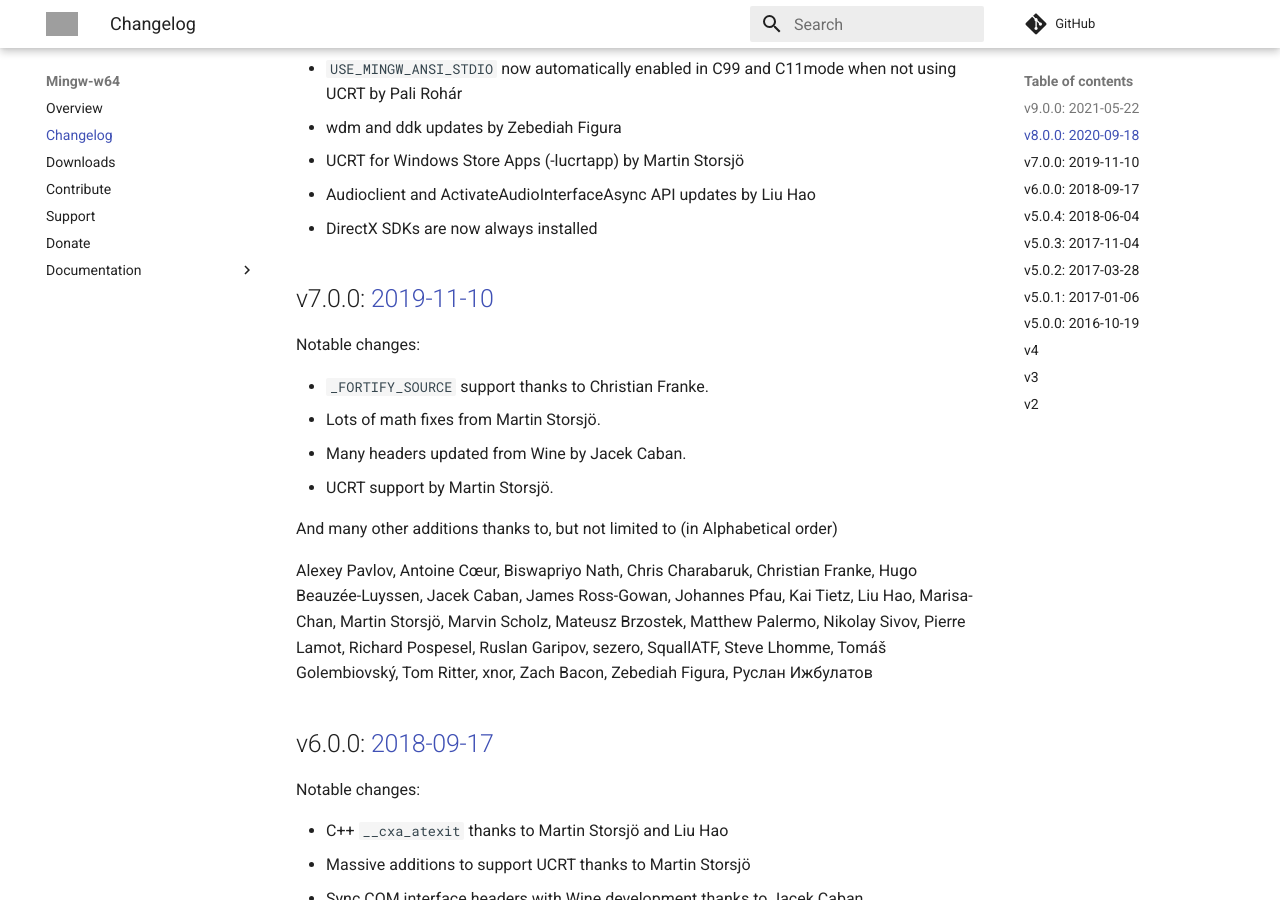
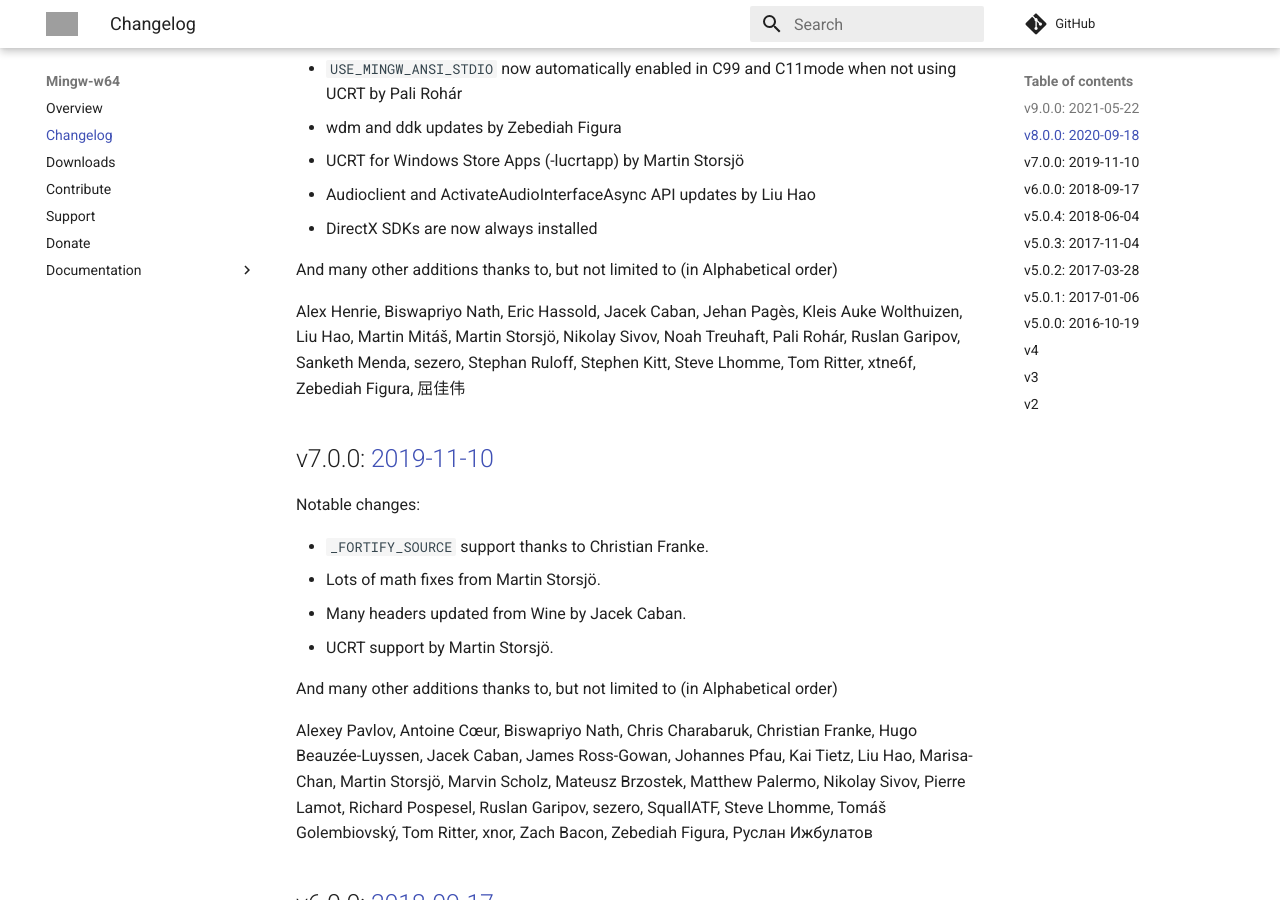
Before and after one commit to mingw-w64/mingw-w64.github.io, an MkDocs documentation site: the page built from web/changelog.md, in a window 1280 px wide and 900 px high, scrolled down 1013 px. Built offline with MkDocs 1.6.1 and Material for MkDocs 9.7.7, drawn with Linux system fonts in a browser that asks for light colours; comment, search, counter and statistics services are not loaded; grey boxes are pictures that could not be loaded.

Commit message:
changelog: also add contributors for 8.0.0
This was missing on mingw-w64.org, but available in the release announcement email

```diff
--- a/web/changelog.md
+++ b/web/changelog.md
@@ -37,6 +37,13 @@ Notable changes:
 - UCRT for Windows Store Apps (-lucrtapp) by Martin Storsjö
 - Audioclient and ActivateAudioInterfaceAsync API updates by Liu Hao
 - DirectX SDKs are now always installed
+
+And many other additions thanks to, but not limited to (in Alphabetical order)
+
+Alex Henrie, Biswapriyo Nath, Eric Hassold, Jacek Caban, Jehan Pagès, Kleis Auke
+Wolthuizen, Liu Hao, Martin Mitáš, Martin Storsjö, Nikolay Sivov, Noah Treuhaft,
+Pali Rohár, Ruslan Garipov, Sanketh Menda, sezero, Stephan Ruloff, Stephen Kitt,
+Steve Lhomme, Tom Ritter, xtne6f, Zebediah Figura, 屈佳伟
 
 ## v7.0.0: [2019-11-10](https://sourceforge.net/p/mingw-w64/mailman/message/36804945/)
 
```
